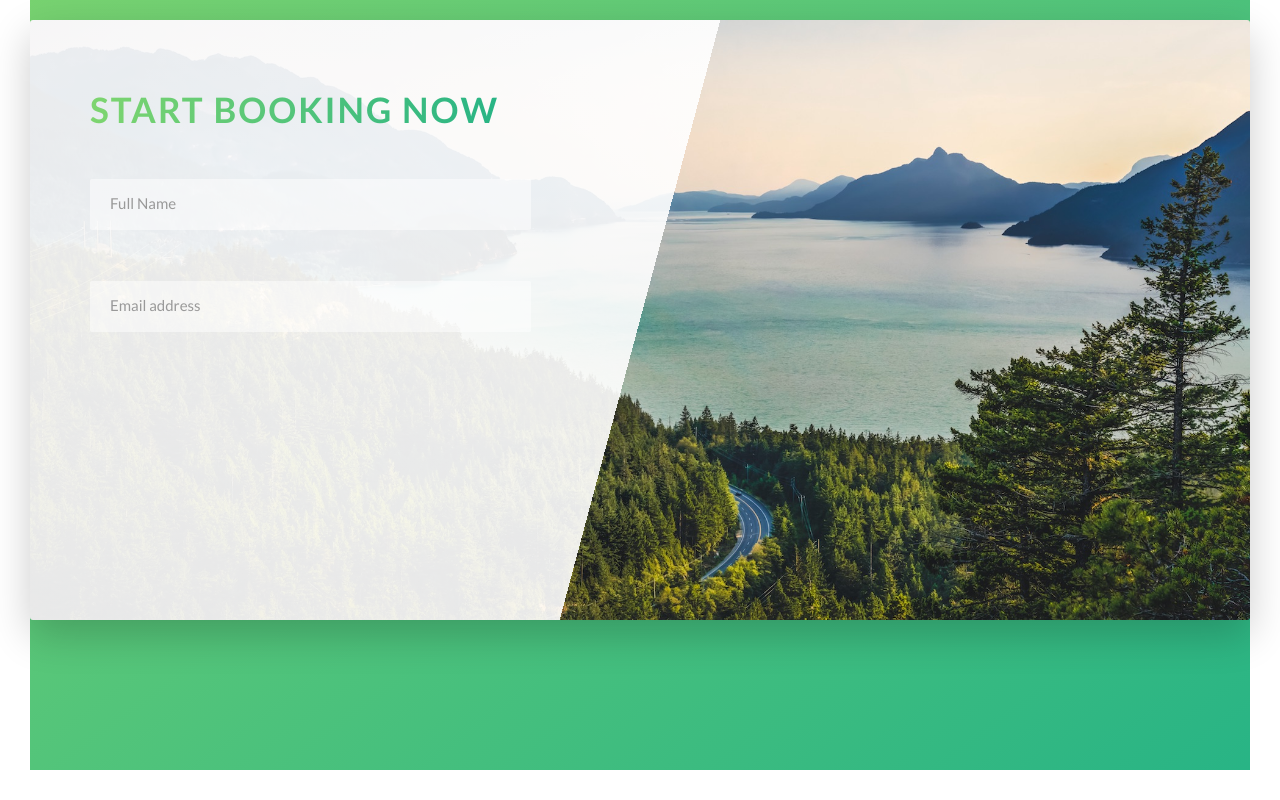
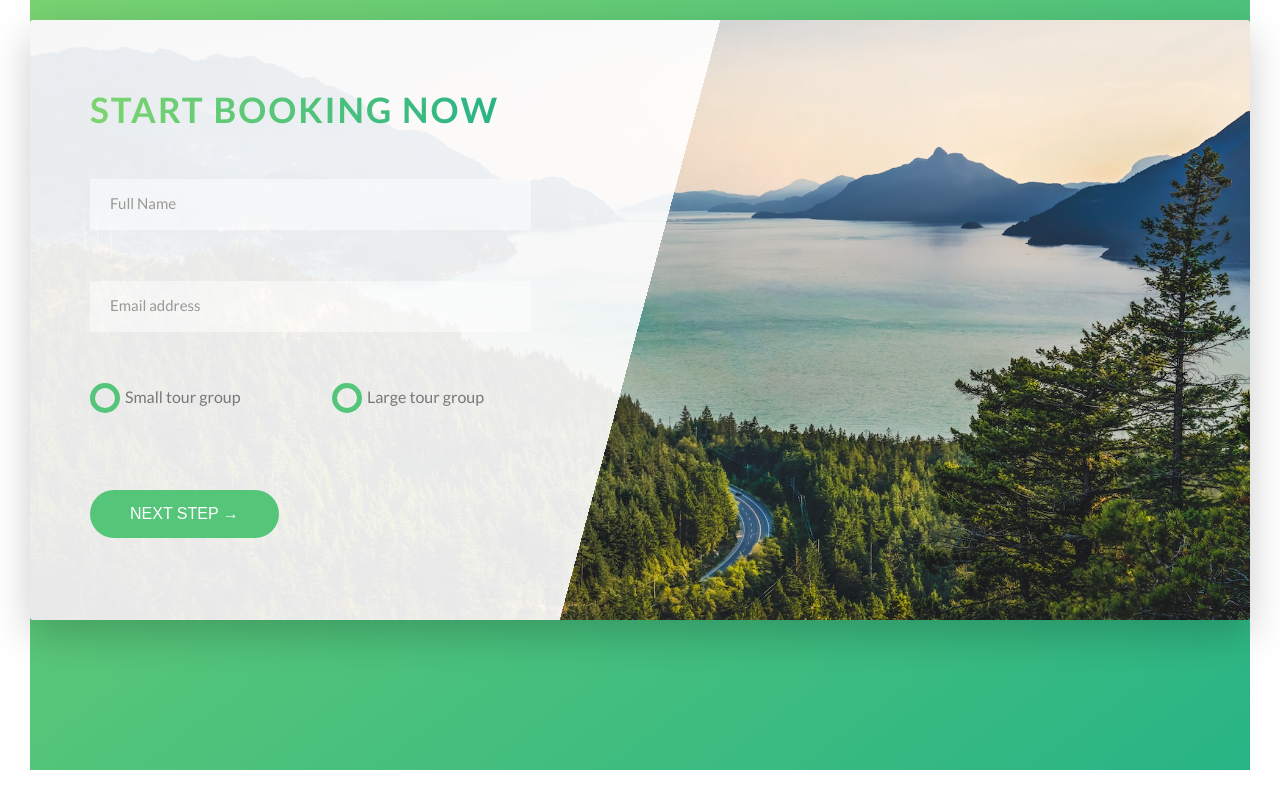
Before and after one commit to DenysLins/css-advanced, a website: page Natours/index.html in a window 1280 px wide. Shown: the part 4611-5411 px from the top of the page. Drawn offline with Linux system fonts and the light colour scheme.

Commit message:
Finish radio buttons in form groups

```diff
--- a/Natours/index.html
+++ b/Natours/index.html
@@ -351,6 +351,39 @@
                   />
                   <label for="email" class="form__label">Email address</label>
                 </div>
+
+                <div class="form__group">
+                  <div class="form__radio-group">
+                    <input
+                      type="radio"
+                      class="form__radio-input"
+                      id="small"
+                      name="size"
+                    />
+                    <label for="small" class="form__radio-label">
+                      <span class="form__radio-button"></span>
+                      Small tour group</label
+                    >
+                  </div>
+                  <div class="form__radio-group">
+                    <input
+                      type="radio"
+                      class="form__radio-input"
+                      id="large"
+                      name="size"
+                    />
+                    <label for="large" class="form__radio-label">
+                      <span class="form__radio-button"></span>
+                      Large tour group
+                    </label>
+                  </div>
+
+                  <div class="form__group u-margin-top-big">
+                    <button class="btn btn--green">
+                      Next step &rarr;
+                    </button>
+                  </div>
+                </div>
               </form>
             </div>
           </div>
--- a/Natours/sass/components/_button.scss
+++ b/Natours/sass/components/_button.scss
@@ -1,4 +1,5 @@
 .btn {
+  &,
   &:link,
   &:visited {
     text-transform: uppercase;
@@ -9,6 +10,9 @@
     transition: all 0.2s;
     position: relative;
     font-size: $default-font-size;
+
+    border: none;
+    cursor: pointer;
   }
 
   &:hover {
@@ -81,7 +85,9 @@
     transform: translateY(-0.3rem);
   }
 
-  &:active {
+  &:active,
+  &:focus {
+    outline: none;
     box-shadow: 0 0.5rem 1rem rgba($color-black, 0.15);
     transform: translateY(-0.3rem);
   }
--- a/Natours/sass/components/_form.scss
+++ b/Natours/sass/components/_form.scss
@@ -14,6 +14,7 @@
     border-bottom: 0.3rem solid transparent;
     width: 90%;
     display: block;
+    transition: all 0.3s;
 
     &::-webkit-input-placeholder {
       color: $color-grey-dark2;
@@ -45,6 +46,52 @@
     visibility: hidden;
     transform: translateY(-5rem);
   }
+
+  &__radio-group {
+    width: 49%;
+    display: inline-block;
+  }
+
+  &__radio-input {
+    display: none;
+  }
+
+  &__radio-label {
+    font-size: $default-font-size;
+    cursor: pointer;
+    position: relative;
+    padding-left: 3.5rem;
+  }
+
+  &__radio-button {
+    height: 3rem;
+    width: 3rem;
+    border: 0.5rem solid$color-primary;
+    border-radius: 50%;
+    display: inline-block;
+    position: absolute;
+    left: 0rem;
+    top: -0.4rem;
+
+    &::after {
+      content: "";
+      display: block;
+      height: 1.2rem;
+      width: 1.2rem;
+      border-radius: 50%;
+      position: absolute;
+      top: 50%;
+      left: 50%;
+      transform: translate(-50%, -50%);
+      background-color: $color-primary;
+      opacity: 0;
+      transition: opacity 0.2s;
+    }
+  }
+
+  &__radio-input:checked ~ &__radio-label &__radio-button::after {
+    opacity: 1;
+  }
 }
 
 input {
```
Also changed, not shown: Natours/css/style.css.
